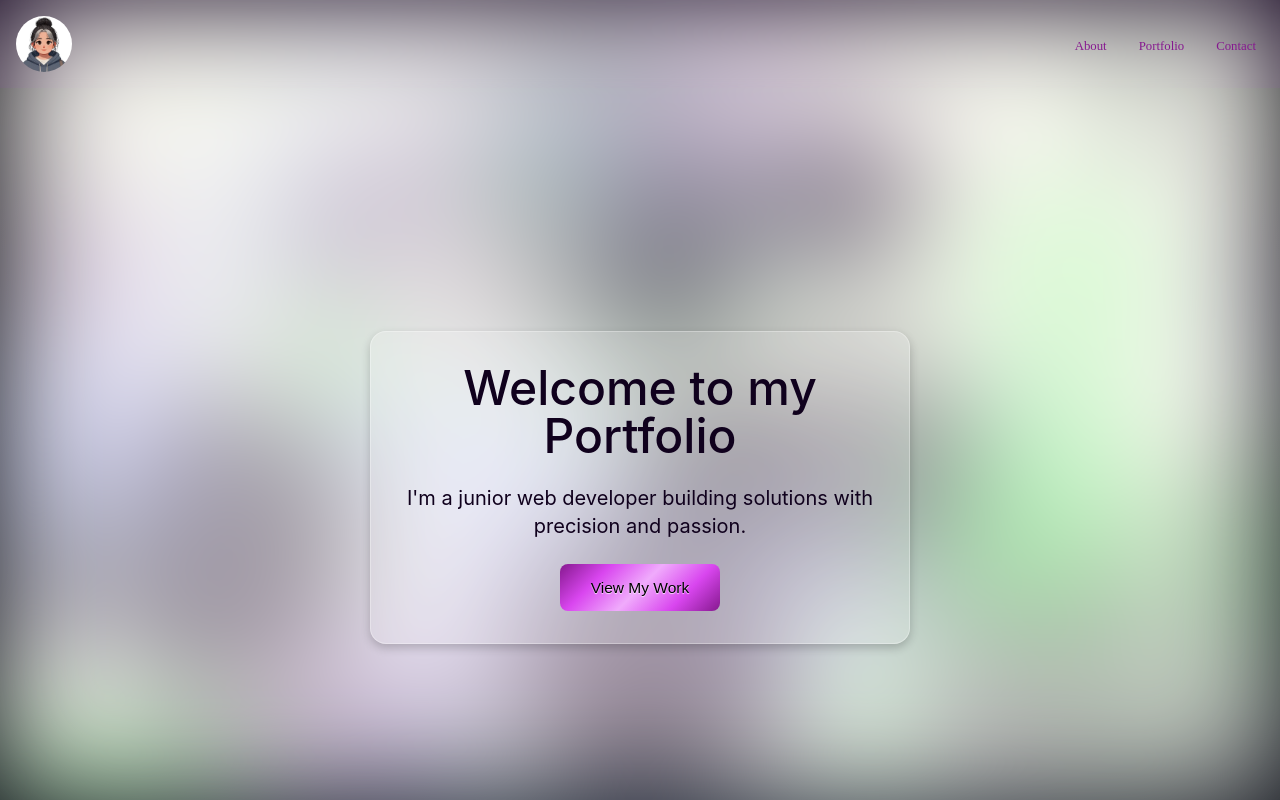
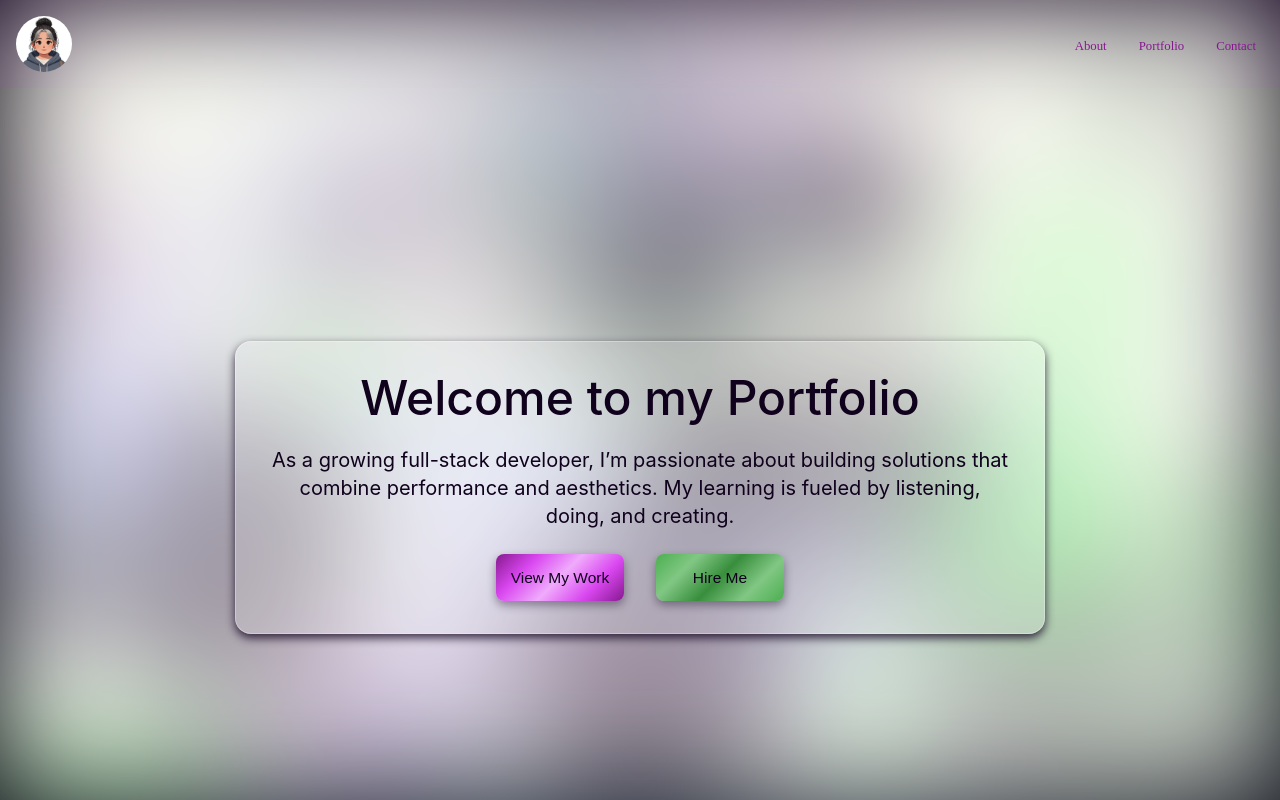
Before and after one commit to JaqiKal/code-cargo, a React (Create React App) app: page / in a window 1280 px wide. Shown: the top 800 px of the page. Built offline with nearby package versions, Linux system fonts and the light colour scheme.

Commit message:
feat: Add CTA button and style hero
Adding gradient button color

Removing unused code & addiong TODO

General housekeeping

```diff
--- a/src/components/Hero.jsx
+++ b/src/components/Hero.jsx
@@ -15,7 +15,6 @@
  * Author: JaqiKal
  * Date: Dec 2024
  */
-
 
 import React, { useCallback } from "react";
 import Particles from "react-tsparticles";
@@ -99,7 +98,7 @@ const Hero = ({ playAnimation }) => {
           },
           particles: {
             color: {
-              value: ["#C8A2C8", "#98FB98", "#CCCCFF", "#10011d"], //  TODO "#FFF0F5", "#9FE2BF"Palette for particles
+              value: ["#C8A2C8", "#98FB98", "#CCCCFF", "#10011d"], //  Palette for particles
             },
           },
         },
@@ -116,7 +115,7 @@ const Hero = ({ playAnimation }) => {
           },
           particles: {
             color: {
-              value: ["#C8A2C8", "#98FB98", "#CCCCFF", "#10011d"], // TODO "#FFF0F5" "#9FE2BF" Palette for particles
+              value: ["#C8A2C8", "#98FB98", "#CCCCFF", "#10011d"], // Palette for particles
             },
           },
         },
@@ -125,21 +124,19 @@ const Hero = ({ playAnimation }) => {
   };
 
   return (
-
     <section className="h-screen flex items-center justify-center bg-gradient-hero" id="hero-section">
       <Particles id="tsparticles" init={particlesInit} options={particlesOptions} />
       <div className={`relative text-center z-10 ${playAnimation ? styles["hero-flip-animation"] : ""}`}>
         <div className={styles.glassPane}>
           <h1 className="text-3xl md:text-5xl font-medium text-heroTextcolor">Welcome to my Portfolio</h1>
-        <p className="mt-6 text-lg md:text-xl text-heroTextcolor">
-          I'm a junior web developer building solutions with precision and passion.
-          </p>
-          <MetallicButton
-          label="View My Work"
-          link="#portfolio"
-          gradientClass="bg-purple-gradient"
-          customClass={`mt-6 text-heroTextcolor ${styles["hero-cta"]}`}
-          />
+          <p className="mt-6 text-lg md:text-xl text-heroTextcolor">As a growing full-stack developer, I’m passionate about building solutions that combine performance and aesthetics. My learning is fueled by listening, doing, and creating.</p>
+
+          {/* Button Container */}
+          <div className="flex flex-col md:flex-row items-center justify-center gap-8 mt-6 w-full">
+            <MetallicButton label="View My Work" link="#portfolio" gradientClass="bg-purple-gradient" customClass={`text-heroTextcolor ${styles["hero-cta-btn"]}`} />
+
+            <MetallicButton label="Hire Me" link="#contact" gradientClass="bg-green-gradient" customClass={`text-heroTextcolor ${styles["hero-cta-btn"]}`} />
+          </div>
         </div>
       </div>
     </section>
--- a/src/index.css
+++ b/src/index.css
@@ -13,11 +13,6 @@
 /* Custom Global Styles */
 @import url("https://fonts.googleapis.com/css2?family=Concert+One&family=Poppins:ital,wght@0,100;0,200;0,300;0,400;0,500;0,600;0,700;0,800;0,900;1,100;1,200;1,300;1,400;1,500;1,600;1,700;1,800;1,900&display=swap");
 
-/* TODO
-:root {
-  --color-primary: #f9a826; /* Primary color *
-}
-*/
 /* Custom scrollbar styles */
 ::-webkit-scrollbar {
   width: 8px; /* Set the width for vertical scrollbar */
@@ -49,7 +44,7 @@ body {
   -webkit-font-smoothing: antialiased;
   -moz-osx-font-smoothing: grayscale;
   transition: background-color 0.3s, color 0.3s; /* Smooth transition for theme changes */
-  background-color: #10011d; /* Global background color */
+  background-color: rgb(16, 1, 29); /* Global background color */
 }
 
 html {
@@ -75,9 +70,7 @@ code {
   font-size: 0.8rem;
 }
 
-/* TODO  fixa  senare
-
-Media Queries *
+/* TODO  - Media Queries */
 
 /* Shrink canvas for small screens *
 @media (max-width: 430px) {
--- a/src/styles/Hero.module.css
+++ b/src/styles/Hero.module.css
@@ -5,28 +5,27 @@
   justify-content: center;
   align-items: center;
   text-align: center;
-
+  max-width: 900px;
   margin: auto;
-  width: 90%; /* Better responsiveness on smaller devices */
-  max-width: 600px;
+  width: 90%;
   height: auto;
-
-  background: rgba(255, 255, 255, 0.2);
+  background: rgba(255, 255, 255, 0.185);
   -webkit-backdrop-filter: blur(30px);
   backdrop-filter: blur(30px);
   border: 1px solid rgba(255, 255, 255, 0.3);
-  box-shadow: 0 4px 10px rgba(0, 0, 0, 0.2);
+  box-shadow: 0 4px 10px rgba(16, 1, 29, 0.8);
   padding: 2rem;
   border-radius: 1rem;
   z-index: 1;
 }
 
 /* CTA Button styling */
-.hero-cta {
-  max-width: 10rem;
+.hero-cta-btn {
+  max-width: 8rem;
   width: 100%;
-  padding: 0.5rem 1rem;
+  padding: 0.75rem 1.2rem;
   text-align: center;
+  white-space: nowrap;
 }
 
 /* Hero animation */
@@ -58,6 +57,7 @@
   animation-delay: -1s;
 }
 
+/*  Media Queries */
 @media (max-width: 480px) {
   .glassPane {
     margin: 1rem auto;
--- a/src/styles/MetallicButton.module.css
+++ b/src/styles/MetallicButton.module.css
@@ -12,10 +12,10 @@
   border-radius: 8px;
   cursor: pointer;
   overflow: hidden;
-  text-shadow: 0 1px 1px rgba(255, 255, 255, 0.8);
-  color: black;
+  color: #10011d;
   transition: transform 0.2s, box-shadow 0.2s;
   min-height: 2rem;
+  box-shadow: 0 4px 10px rgba(16, 1, 29, 0.4);
 }
 
 .metallic-btn:hover {
@@ -47,6 +47,10 @@
 }
 
 /* Gradient Variants */
+.bg-green-gradient {
+  background: linear-gradient(135deg, #4caf50 0%, #81c784 25%, #388e3c 50%, #81c784 75%, #4caf50 100%);
+}
+
 .bg-silver-gradient {
   background: linear-gradient(135deg, #bfc1c2 0%, #e7e9ec 25%, #f7f7f8 50%, #e7e9ec 75%, #bfc1c2 100%);
 }
@@ -64,8 +68,9 @@
 }
 
 .hero-cta {
-  max-width: 16rem; /* Maximum width */
-  width: 100%; /* Stretch to fill available space */
+  min-width: 12rem;
+  padding: 0.75rem 1rem;
+  text-align: center;
 }
 @media (min-width: 768px) {
   .hero-cta {
```
Also changed, not shown: src/styles/TextStyles.module.css (added, +48 -0 lines), 1 other file (tests, documents, lock files or other folders). Lines whose indentation alone changed are shown as unchanged.
